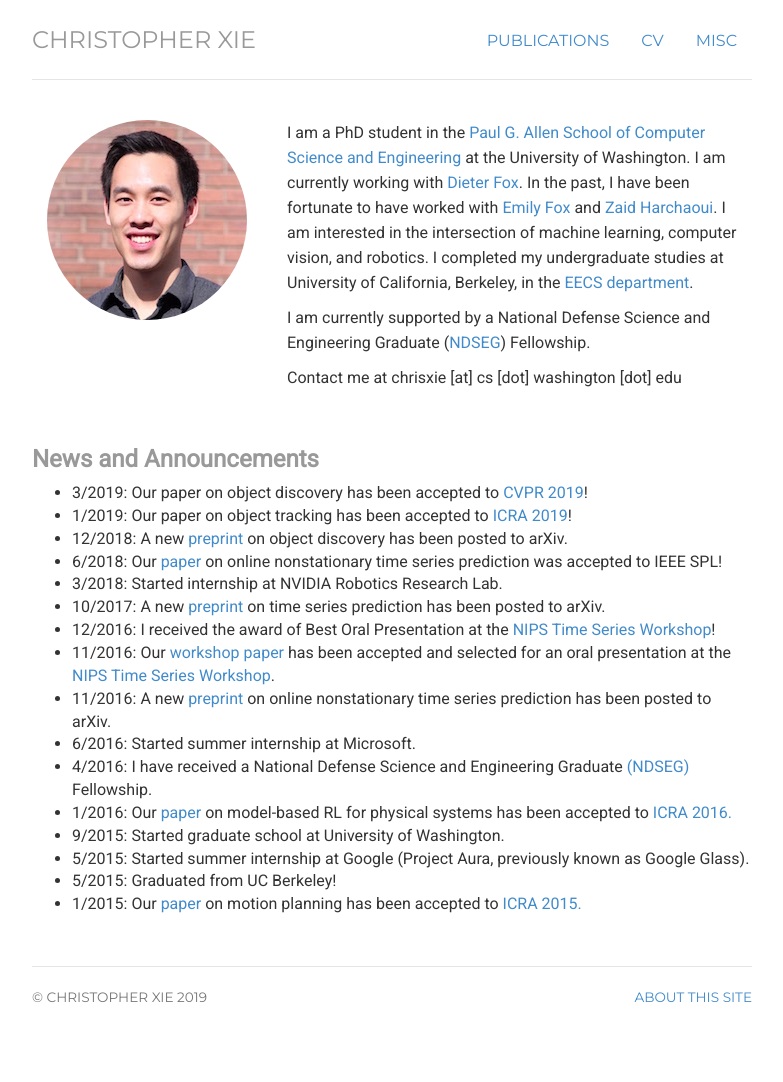
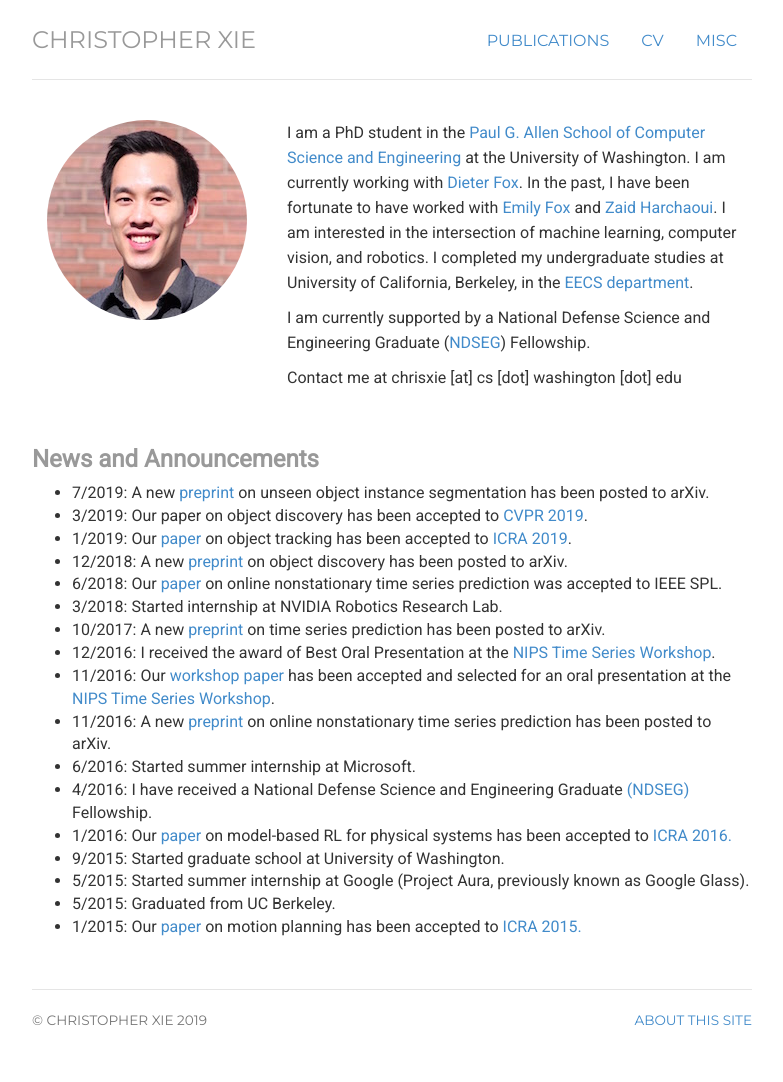
Before and after one commit to chrisdxie/chrisdxie.github.io, a Jekyll site: the page built from index.html, in a window 1280 px wide. Shown: the whole page, without its empty margins (248-1031 px from the left). Built offline with Jekyll 4.4.1, drawn with Linux system fonts in a browser that asks for light colours; before the commit the page ends 1059 px from its top, so only the background shows below that.

```diff
--- a/_data/news_and_announcements.yml
+++ b/_data/news_and_announcements.yml
@@ -1,18 +1,20 @@
 # These are news and announcement entries. Sorted from most recent to oldest
+- date: 7/2019
+  content: A new <a target="_blank" href="https://arxiv.org/abs/1907.13236">preprint</a> on unseen object instance segmentation has been posted to arXiv.
 - date: 3/2019
-  content: Our paper on object discovery has been accepted to <a target="_blank" href="http://cvpr2019.thecvf.com/">CVPR 2019</a>!
+  content: Our paper on object discovery has been accepted to <a target="_blank" href="http://cvpr2019.thecvf.com/">CVPR 2019</a>.
 - date: 1/2019
-  content: Our paper on object tracking has been accepted to <a target="_blank" href="https://www.icra2019.org/">ICRA 2019</a>!
+  content: Our <a target="_blank" href="/papers/Simple_Adaptive_Tracker.pdf">paper</a> on object tracking has been accepted to <a target="_blank" href="https://www.icra2019.org/">ICRA 2019</a>.
 - date: 12/2018
   content: A new <a target="_blank" href="https://arxiv.org/abs/1812.02772">preprint</a> on object discovery has been posted to arXiv.
 - date: 6/2018
-  content: Our <a target="_blank" href="https://ieeexplore.ieee.org/abstract/document/8450033">paper</a> on online nonstationary time series prediction was accepted to IEEE SPL!
+  content: Our <a target="_blank" href="https://ieeexplore.ieee.org/abstract/document/8450033">paper</a> on online nonstationary time series prediction was accepted to IEEE SPL.
 - date: 3/2018
   content: Started internship at NVIDIA Robotics Research Lab.
 - date: 10/2017
   content: A new <a target="_blank" href="https://arxiv.org/abs/1710.08473">preprint</a> on time series prediction has been posted to arXiv.
 - date: 12/2016
-  content: I received the award of Best Oral Presentation at the <a target="_blank" href="https://sites.google.com/site/nipsts2016/home">NIPS Time Series Workshop</a>!
+  content: I received the award of Best Oral Presentation at the <a target="_blank" href="https://sites.google.com/site/nipsts2016/home">NIPS Time Series Workshop</a>.
 - date: 11/2016
   content: Our <a target="_blank" href="papers/NIPS_TS_Workshop_Cold_Start.pdf">workshop paper</a> has been accepted and selected for an oral presentation at the <a target="_blank" href="https://sites.google.com/site/nipsts2016/home">NIPS Time Series Workshop</a>.
 - date: 11/2016
@@ -28,6 +30,6 @@
 - date: 5/2015
   content: Started summer internship at Google (Project Aura, previously known as Google Glass).
 - date: 5/2015
-  content: Graduated from UC Berkeley!
+  content: Graduated from UC Berkeley.
 - date: 1/2015
   content: Our <a target="_blank" href="papers/OptMotionPlan_BVP.pdf">paper</a> on motion planning has been accepted to <a href="http://icra2015.org/">ICRA 2015.</a>
--- a/_includes/publications.html
+++ b/_includes/publications.html
@@ -15,6 +15,7 @@
                 {% if item.award %}<b>{{ item.award }}</b> {% endif %}
                 <br/>
 
+                {% if item.project_page %} <a target="_blank" href="{{ item.project_page }}">Project Page</a> &nbsp;{% endif %}
                 {% if item.pdf_link %} <a target="_blank" href="{{ item.pdf_link }}">PDF</a> &nbsp;{% endif %}
                 {% if item.pdf_forthcoming %} (PDF Forthcoming) {% endif %}
                 {% if item.arxiv %} <a target="_blank" href="{{ item.arxiv }}">arXiv</a> &nbsp;{% endif %}
--- a/misc/index.html
+++ b/misc/index.html
@@ -24,8 +24,8 @@ misc: active
 <div class="item border-bottom">
     <h3 class="text-muted">Hobbies</h3>
     <ul class="courses">
+        <li><b>Tae Kwon Do</b>: I have received medals from national and international tournaments.</li>
         <li><b>Keyboard</b>: I have played in bands around the California Bay Area including: <a href="http://www.consonancegospel.com/">Consonance</a>, <a href="http://whatthefunk11.com/">What the Funk</a>.</li>
-        <li><b>Tae Kwon Do</b>: I have received medals from national and international tournaments.</li>
     </ul>
 </div>
 
```
Also changed, not shown: _data/publications.yml (+13 -2 lines), 13 other files.
